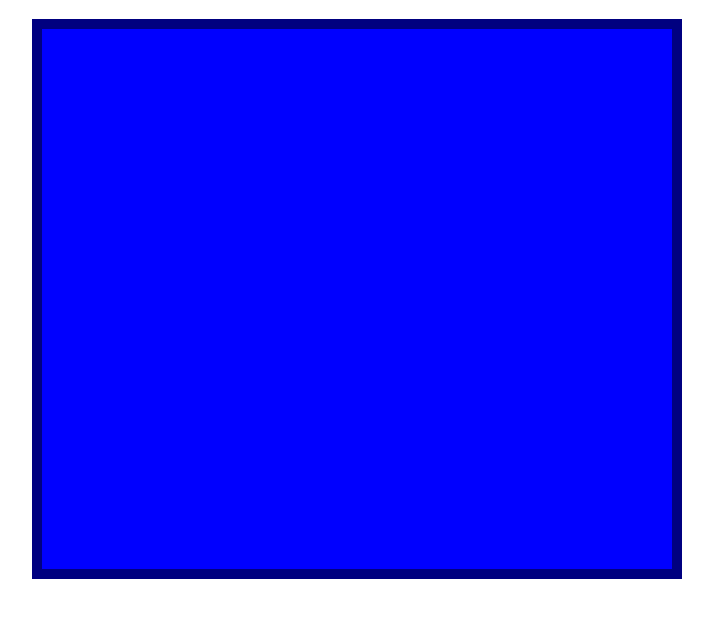
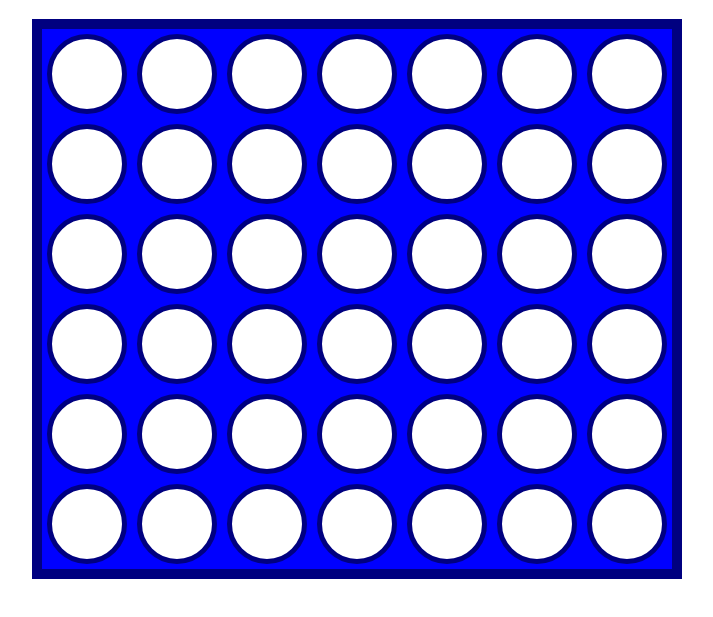
Before and after one commit to moscarke/connectFour, a plain HTML site: page index.html in a window 1280 px wide. Shown: the part 61-678 px from the top of the page, without its empty margins (283-996 px from the left). Drawn offline with Linux system fonts and the light colour scheme.

Commit message:
Update index.html

```diff
--- a/index.html
+++ b/index.html
@@ -7,7 +7,7 @@
 		<title>Connect 4</title>
 		<link rel="shortcut icon" type="image/x-icon" href="images/favicon.ico">
 		<link rel="stylesheet" href="css/style.css">
-		<!--script src="script.js"></script-->
+		<script src="script.js"></script>
 	</head>
 	<body>
 		<h1>Connect 4</h1>
```
